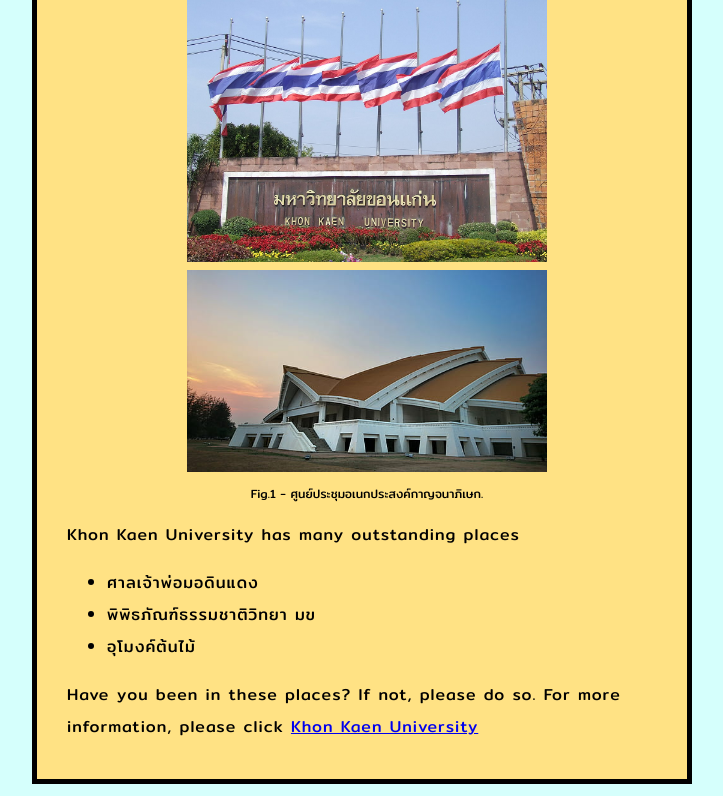
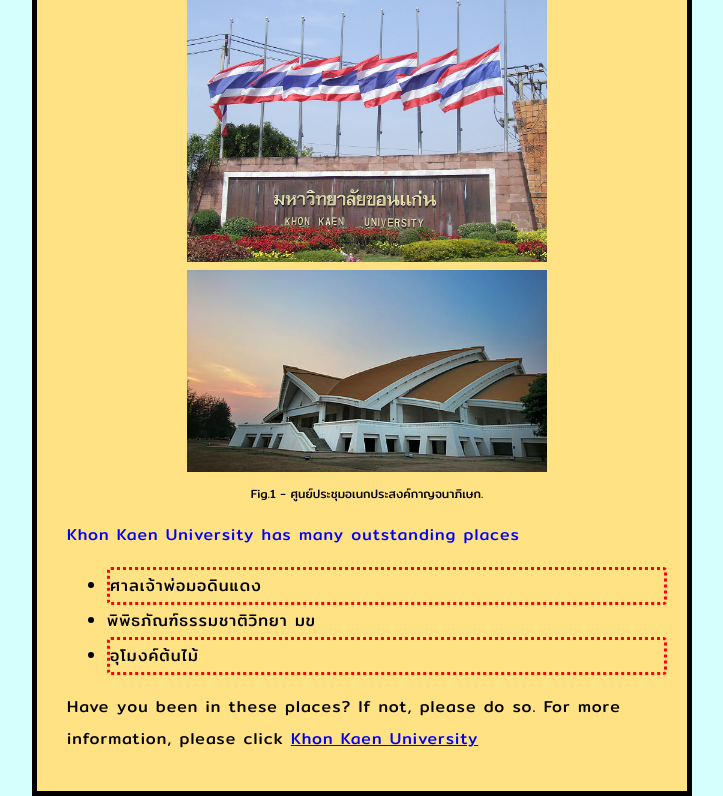
Before and after one commit to TarTheesaran/tatheesaran.github.io, a plain HTML site: page index.html in a window 1280 px wide. Shown: the part 193-989 px from the top of the page, without its empty margins (278-1001 px from the left). Drawn offline with Linux system fonts and the light colour scheme.

Commit message:
add css id and class

```diff
--- a/index.html
+++ b/index.html
@@ -16,11 +16,11 @@
     <img src="./imges/kkuimg.JPG" width="60%" height="40%" alt="My test image" title="KKU">
     <img src="./imges/kkuimgtwo.jpg" width="60%" height="40%" alt="My test image" title="KKU">
     <figcaption>Fig.1 - ศูนย์ประชุมอเนกประสงค์กาญจนาภิเษก.</figcaption>
-    <p>Khon Kaen University has many outstanding places</p>
+    <p id="heading">Khon Kaen University has many outstanding places</p>
     <ul>
-        <li>ศาลเจ้าพ่อมอดินแดง</li>
+        <li class="popular">ศาลเจ้าพ่อมอดินแดง</li>
         <li>พิพิธภัณฑ์ธรรมชาติวิทยา มข</li>
-        <li>อุโมงค์ต้นไม้</li>
+        <li class="popular">อุโมงค์ต้นไม้</li>
     </ul>
     <p>
         Have you been in these places? If not, please do so. For more information, please click
--- a/styles/style.css
+++ b/styles/style.css
@@ -40,3 +40,13 @@ figcaption {
     text-align: center;
     font-size: 12px;
 }
+
+#heading {
+    color: blue;
+}
+
+.popular {
+    border-style: dotted;
+    border-color: red;
+    border-radius: 4px;
+}
```
